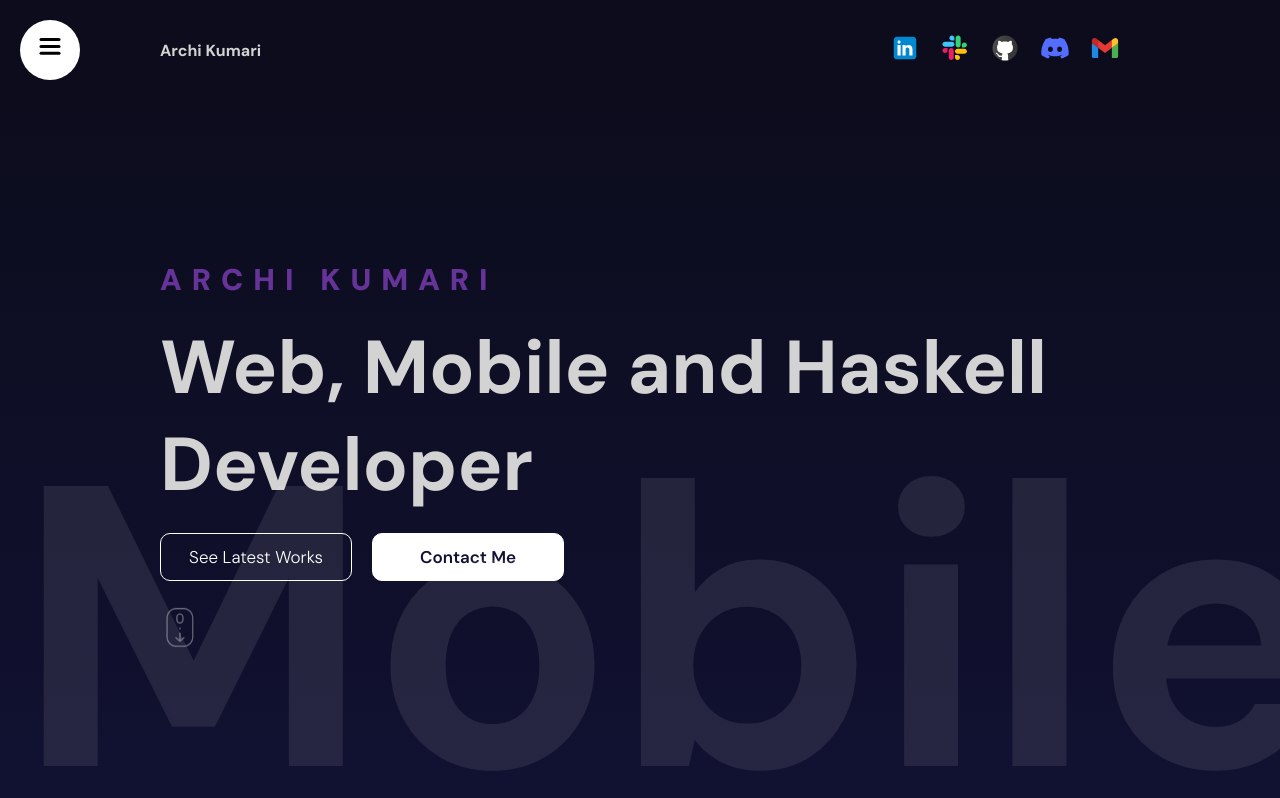
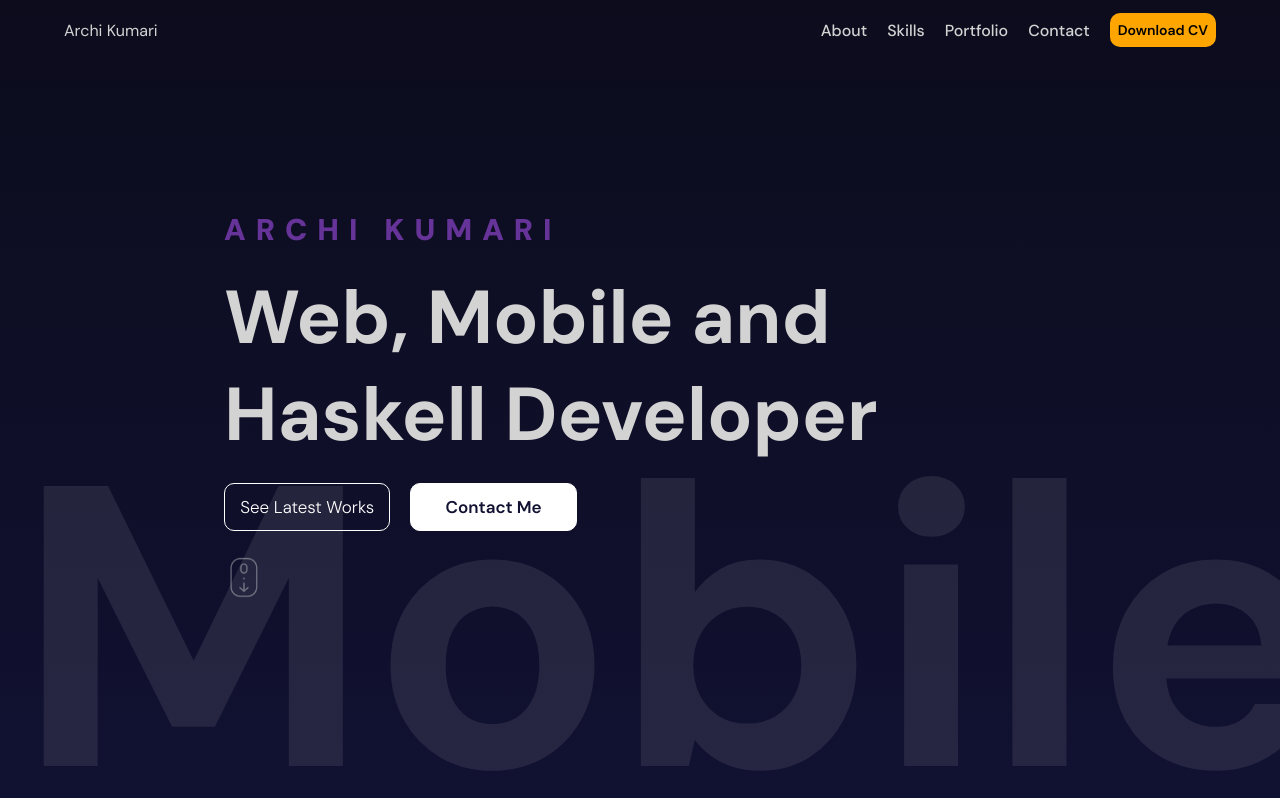
Before and after one commit to archiKumari/my_portfolio, a React (Create React App) app: page / in a window 1280 px wide. Shown: the top 798 px of the page. Built offline with nearby package versions, Linux system fonts and the light colour scheme.

Commit message:
NavBar Modified

```diff
--- a/src/App.css
+++ b/src/App.css
@@ -38,7 +38,6 @@ a{
   position: relative;
   flex-direction: column;
   justify-content: center;
-  z-index: 1000;
 }
 
 ::-webkit-scrollbar {
--- a/src/App.js
+++ b/src/App.js
@@ -9,14 +9,15 @@ import NavBar from "./Components/NavBar/NavBar";
 import PortfolioSection from "./Components/PortfolioSection/PortfolioSection";
 
 function App() {
+
   return (
     <motion.div className="main-container">
-      <section id="Homepage">
-        <NavBar />
+      <NavBar />
+      <section id="Home">
         <HeroSection />
       </section>
       <HorizontalDivider />
-      <section id="About Me">
+      <section id="About">
         <AboutSection />
       </section>
       <HorizontalDivider />
--- a/src/Components/HeroSection/HeroSection.css
+++ b/src/Components/HeroSection/HeroSection.css
@@ -1,5 +1,5 @@
 .hero {
-  height: calc(100vh - 100px);
+  height: 100%;
   background: linear-gradient(180deg, rgb(12, 12, 29), rgb(17, 17, 50));
   position: relative;
 }
@@ -12,6 +12,7 @@
   .text-container {
     height: 100%;
     width: 65%;
+    margin: auto;
     display: flex;
     flex-direction: column;
     justify-content: center;
@@ -47,12 +48,12 @@
   }
 }
 
-.sliding-text-container{
+.sliding-text-container {
   position: absolute;
   font-size: 50vh;
   bottom: -90px;
   white-space: nowrap;
-  color: rgb(255,255,255,0.09);
+  color: rgb(255, 255, 255, 0.09);
   width: 50%;
   font-weight: bold;
 }
--- a/src/Components/NavBar/NavBar.css
+++ b/src/Components/NavBar/NavBar.css
@@ -1,26 +1,34 @@
-.navbar{
-    height: 100px;
-}
+.navbar {
+  height: 60px;
+  z-index: 100;
+  position: fixed;
+  top: 0;
+  right: 0;
+  left: 0;
 
-.wrapper{
+  .wrapper {
     height: 100%;
-    max-width: 75%;
+    max-width: 90%;
     margin: auto;
     display: flex;
     align-items: center;
     justify-content: space-between;
+  }
+
+  .links {
+    display: flex;
+    align-items: center;
+    font-size: 16px;
+    font-weight: 500;
+    gap: 20px;
+
+    button {
+      background-color: orange;
+      padding: 8px;
+      font-size: 14px;
+      font-weight: 600;
+      border: none;
+      border-radius: 10px;
+    }
+  }
 }
-
-.navbar span{
-    font-weight: bold;
-}
-
-.links{
-    display: flex;
-    gap: 20px;
-}
-
-.links a img {
-    width:  30px;
-    height: 30px;
-}
--- a/src/Components/NavBar/NavBar.jsx
+++ b/src/Components/NavBar/NavBar.jsx
@@ -1,41 +1,34 @@
 import { motion } from "framer-motion";
 
 import "./NavBar.css";
-import discord from "../../Assets/Logo/discord.svg";
-import slack from "../../Assets/Logo/slack.svg";
-import github from "../../Assets/Logo/github.svg";
-import linkedin from "../../Assets/Logo/linkedIn.svg";
-import gmail from "../../Assets/Logo/gmail.svg";
-import SideBar from "../SideBar/SideBar";
 
 const NavBar = () => {
   return (
     <div className="navbar">
-      <SideBar/>
       <div className="wrapper">
-        <motion.span
+        <motion.a href="Home"
           initial={{ opacity: 0, scale: 0.5 }}
           animate={{ opacity: 1, scale: 1 }}
           transition={{ duration: 0.5 }}
         >
           Archi Kumari
-        </motion.span>
+        </motion.a>
         <div className="links">
-          <a href="#">
-            <img src={linkedin} alt="" />
+          <a href="#About">
+            <span>About</span>
           </a>
-          <a href="#">
-            <img src={slack} alt="" />
+          <a href="#Skills">
+            <span>Skills</span>
           </a>
-          <a href="#">
-            <img src={github} alt="" />
+          <a href="#Portfolio">
+            <span>Portfolio</span>
           </a>
-          <a href="#">
-            <img src={discord} alt="" />
+          <a href="#Contact">
+            <span>Contact</span>
           </a>
-          <a href="#">
-            <img src={gmail} alt="" />
-          </a>
+          <button>
+            <span>Download CV</span>
+          </button>
         </div>
       </div>
     </div>
```
